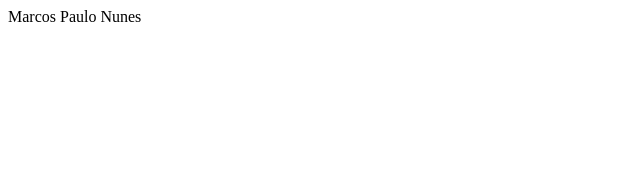
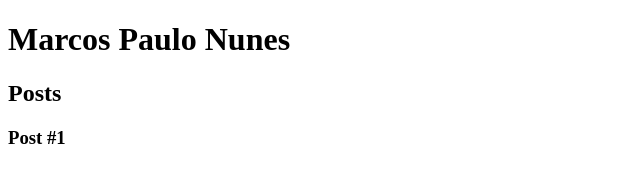
Before and after one commit to MarcosPNunes/santander_bootcamp_fullstack_developer_dio, a plain HTML site: page CURSO-HTML5/index.html in a window 1280 px wide. Shown: the whole page, without its empty margins (0-640 px from the left). Drawn offline with Linux system fonts and the light colour scheme.

Commit message:
inclusão de section para lista de Posts

```diff
--- a/CURSO-HTML5/index.html
+++ b/CURSO-HTML5/index.html
@@ -5,6 +5,19 @@
         <title>Marcos Paulo Nunes</title>
     </head>
     <body>
-      Marcos Paulo Nunes
+        <heaader>
+            <h1>Marcos Paulo Nunes</h1>
+        </heaader>
+        <section>
+            <header>
+                <h2>Posts</h2>
+            </header>
+            <article>
+                <header>
+                    <h3>Post #1</h3>
+                </header>
+            </article>
+        </section>
+        <footer></footer>
     </body>
 </html>
```
